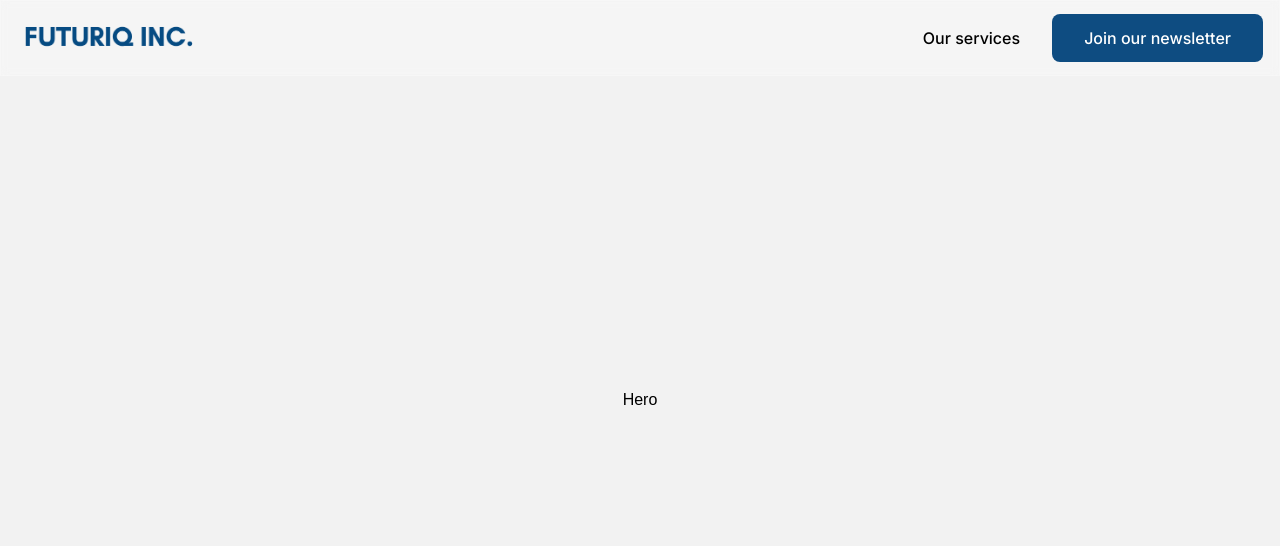
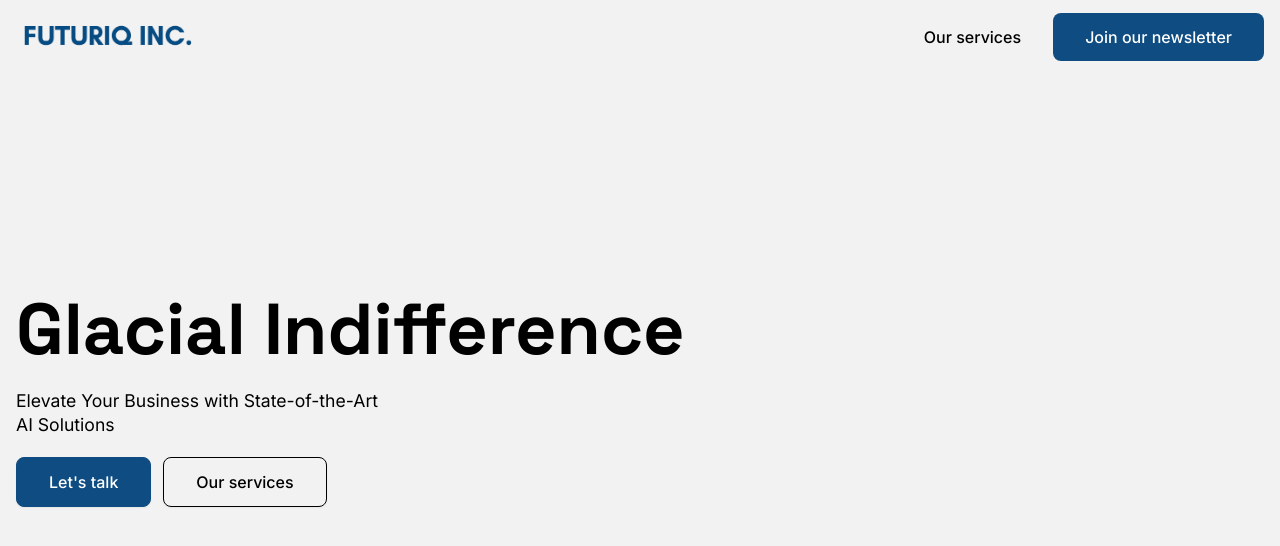
Before and after one commit to ogooluwanick/FUTURIQ-INC, a React (Create React App) app: page / in a window 1280 px wide. Shown: the top 546 px of the page. Built offline with nearby package versions, Linux system fonts and the light colour scheme.

Commit message:
hero lvl2

```diff
--- a/src/App.scss
+++ b/src/App.scss
@@ -28,6 +28,8 @@
 .app__wrapper {
         flex: 1;
         width: 100%;
+        max-width: 1500px;
+        margin: 0 auto;
         flex-direction: column;
         padding: 4rem 1rem;
 
--- a/src/components/Navbar/Navbar.jsx
+++ b/src/components/Navbar/Navbar.jsx
@@ -47,7 +47,7 @@ const Navbar = () => {
 
                 <div className='app__navbar-menu'>
                 {
-                        screen<500 ?
+                        screen<600 ?
                         <>
                                 <span id="menu-btn" class={`block  hamburger ${toggle&&"open"}`}  onClick={()=>setToggle(val=>!val)}>
                                         <span class="hamburger-1"></span>
--- a/src/components/Navbar/Navbar.scss
+++ b/src/components/Navbar/Navbar.scss
@@ -4,10 +4,7 @@
 
         width: 100%;
         padding: .8rem 1rem;
-        background-color: rgba(255, 255, 255, 0.25);
-        border: 1px solid rgba(255, 255, 255, 0.18);
-        backdrop-filter: blur(4px);
-        -webkit-backdrop-filter: blur(4px);
+
         position: fixed;
         z-index: 2;
 
--- a/src/index.css
+++ b/src/index.css
@@ -1,4 +1,5 @@
 @import url('https://fonts.googleapis.com/css2?family=Inter:wght@300;400;500;600;700;800;900&display=swap');
+@import url('https://fonts.googleapis.com/css2?family=Space+Grotesk:wght@300;400;500;600;700&display=swap');
 
 :root {
         --font-base: "DM Sans", sans-serif;
--- a/src/sections/Hero/Hero.jsx
+++ b/src/sections/Hero/Hero.jsx
@@ -1,9 +1,22 @@
 import React from 'react'
+import {motion} from "framer-motion"
+
+import "./Hero.scss"
 import AppWrap from "../../wrapper/AppWrap"
 
 const Hero = () => {
   return (
-    <div>Hero</div>
+        <div className='app__hero  app__flex'>
+                <motion.div whileInView={{x:[-100,0],opacity:[0,1]}} transition={{duration:0.5}} className='app__hero-info'>
+                        <h1 className='hero_head'>Glacial Indifference</h1>
+                        <p className='hero_text'>Elevate Your Business with State-of-the-Art AI Solutions</p>
+
+                        <div className="cta_btns">
+                                <button className="primary_btn">Let's talk</button>
+                                <button className="secondary_btn">Our services</button>
+                        </div>
+                </motion.div>
+        </div>
   )
 }
 export default AppWrap(Hero, "hero")
--- a/src/sections/Hero/Hero.scss
+++ b/src/sections/Hero/Hero.scss
@@ -0,0 +1,86 @@
+#hero{
+        position: relative;
+}
+
+.app__hero{
+       flex: 1;
+       width: 100%;
+       height: 100%;
+       flex-direction: column;
+       align-items: flex-start;
+       font-family: "Inter","DM Sans", sans-serif;
+
+
+//        padding: 4.5rem 2rem 0;
+
+
+        .hero_head{
+                font-family: 'Space Grotesk', sans-serif;
+                font-size:4.5rem;
+                line-height: 1;
+                font-weight: 700;
+
+                @media screen and (max-width:760px) {
+                        font-size:3rem;
+
+                }
+        }
+
+        .hero_text{
+                margin-right: auto;
+                margin-top: 24px;
+                font-weight: 600;
+                font-size: 1rem;
+                line-height: 1.5rem;
+                max-width: 380px;
+                width: 66.666667%;
+
+                @media screen and (min-width:760px) {
+                        font-size: 1.1rem;
+                        font-weight: 400;
+                }
+
+        }
+
+        .cta_btns{
+                padding-top: 20px;
+
+                display: flex;
+                gap: 0.75rem;;
+
+                font-size: .875rem;
+
+                button{
+                        border-radius: 8px;
+                        font-weight: 500;
+                        line-height: 1.25rem;
+                        padding: 0.375rem 1rem;
+                        border: 1px #000 solid;
+                        box-shadow: 0 1px 2px rgba(16,24,40,.05);
+                        transition: all .25s ease-in-out;
+
+                        &.primary_btn{
+                                background-color: var(--primary-color);
+                                color: var(--white-color);
+                                border: 1px var(--primary-color) solid;
+                        }
+
+                        &:hover{
+                                background-color: #0e0e0e;
+                                color: var(--white-color);
+
+                                &.primary_btn{
+                                        background-color: transparent;
+                                        color: var(--primary-color);
+                                        border: 1px transparent solid;
+                                }
+                        }
+
+                        @media screen and (min-width:760px) {
+                                font-size: 1rem;
+                                line-height: 1.5rem;
+                                padding: 0.75rem 2rem;
+                        }
+                }
+        }
+}
```
